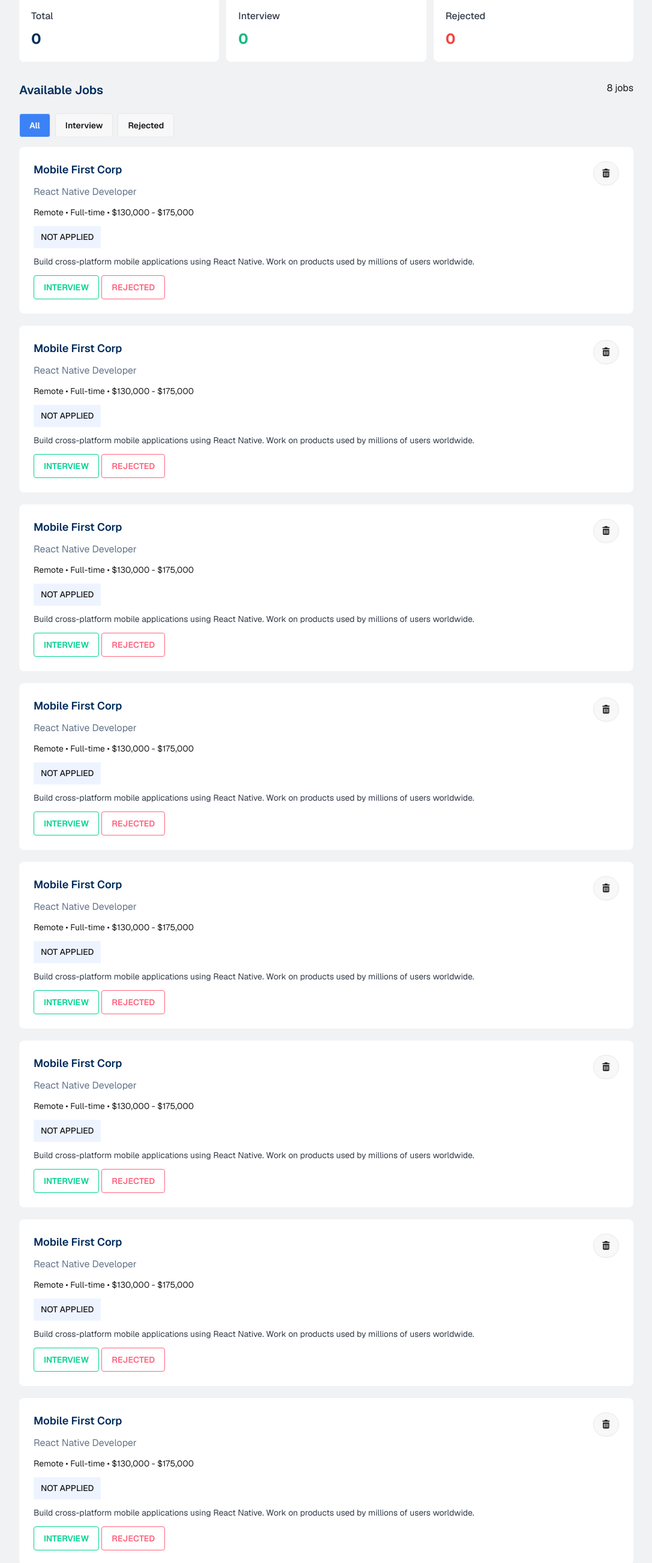
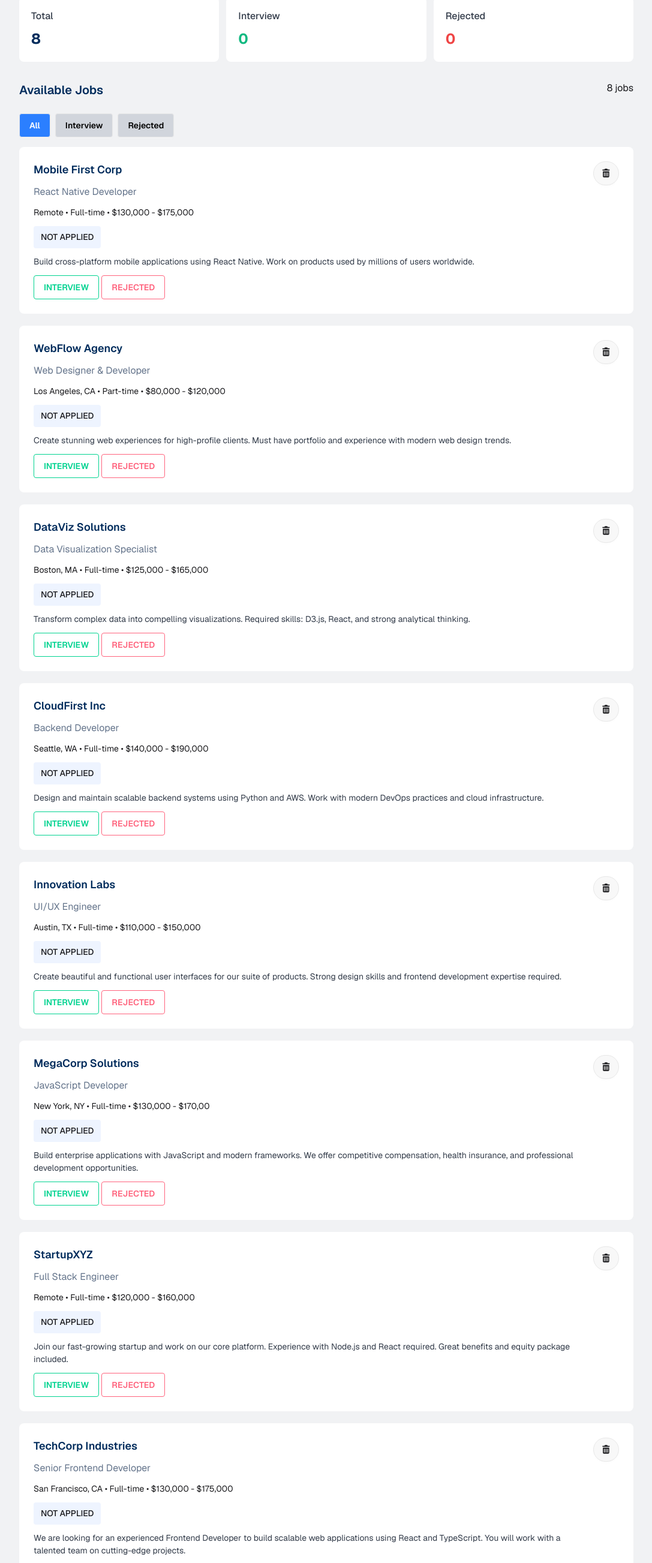
Before and after one commit to MRrana26/assignment-4, a plain HTML site: page index.html in a window 1280 px wide. Shown: the part 85-2691 px from the top of the page at 60% size, without its empty margins (96-1183 px from the left). Drawn offline with nearby package versions, Linux system fonts and the light colour scheme.

Commit message:
some update createElement and interview btn some responsive with some problem next time solve insha allah

```diff
--- a/index.html
+++ b/index.html
@@ -5,13 +5,17 @@
     <meta charset="UTF-8">
     <meta name="viewport" content="width=device-width, initial-scale=1.0">
     <title>Job Application Tracker</title>
+    <!-- fave icon -->
+     <link rel="shortcut icon" href="./assets/business_icon.png" type="image/x-icon">
 
     <!-- daisyui link and connect -->
     <link href="https://cdn.jsdelivr.net/npm/daisyui@5" rel="stylesheet" type="text/css" />
     <script src="https://cdn.jsdelivr.net/npm/@tailwindcss/browser@4"></script>
 
     <!-- font awesome -->
-    <link rel="stylesheet" href="https://cdnjs.cloudflare.com/ajax/libs/font-awesome/7.0.1/css/all.min.css" integrity="sha512-2SwdPD6INVrV/lHTZbO2nodKhrnDdJK9/kg2XD1r9uGqPo1cUbujc+IYdlYdEErWNu69gVcYgdxlmVmzTWnetw==" crossorigin="anonymous" referrerpolicy="no-referrer" />
+    <link rel="stylesheet" href="https://cdnjs.cloudflare.com/ajax/libs/font-awesome/7.0.1/css/all.min.css"
+        integrity="sha512-2SwdPD6INVrV/lHTZbO2nodKhrnDdJK9/kg2XD1r9uGqPo1cUbujc+IYdlYdEErWNu69gVcYgdxlmVmzTWnetw=="
+        crossorigin="anonymous" referrerpolicy="no-referrer" />
 
     <!-- google font Geist -->
     <link rel="preconnect" href="https://fonts.googleapis.com">
@@ -23,32 +27,28 @@
         * {
             font-family: "Geist", sans-serif;
         }
-
-        body {
-            background-color: #F1F2F4;
-        }
     </style>
 
 </head>
 
-<body>
+<body class="bg-[#F1F2F4]">
 
     <header class="container w-[80%] mx-auto py-4">
         <h2 class="text-[#002C5C] font-bold text-[32px]">Job Application Tracker</h2>
         <div class="container grid grid-cols-3 gap-3 pt-4">
             <div class="box bg-white p-5 rounded-lg">
                 <p class="text-[#323B49] font-medium pb-2">Total</p>
-                <h3 class="font-bold text-[#002C5C] text-[24px]">0</h3>
+                <h3 id="total" class="font-bold text-[#002C5C] text-[24px]">0</h3>
             </div>
 
             <div class="box bg-white p-5 rounded-lg">
                 <p class="text-[#323B49] font-medium pb-2">Interview</p>
-                <h3 class="font-bold text-[#10B981] text-[24px]">0</h3>
+                <h3 id="interview-count" class="font-bold text-[#10B981] text-[24px]">0</h3>
             </div>
 
             <div class="box bg-white p-5 rounded-lg">
                 <p class="text-[#323B49] font-medium pb-2">Rejected</p>
-                <h3 class="font-bold text-[#EF4444] text-[24px]">0</h3>
+                <h3 id="rejected-count" class="font-bold text-[#EF4444] text-[24px]">0</h3>
             </div>
         </div>
     </header>
@@ -59,22 +59,55 @@
                 <h1 class="text-[20px] font-semibold text-[#002C5C] mb-6">Available Jobs</h1>
                 <p>8 jobs</p>
             </div>
-            <div class="flex gap-2">
-                <button class="btn text-white bg-[#3B82F6]">All</button>
-                <button class="btn">Interview</button>
-                <button class="btn">Rejected</button>
+            <div id="toggleBtn" class="flex gap-2">
+                <button onclick="toggleStyle('allFilterBtn')" id="allFilterBtn" class="btn bg-blue-500 text-white">All</button>
+                <button onclick="toggleStyle('interviewFilterBtn')" id="interviewFilterBtn" class="btn bg-gray-300 text-black">Interview</button>
+                <button onclick="toggleStyle('rejectedFilterBtn')" id="rejectedFilterBtn" class="btn bg-gray-300 text-black">Rejected</button>
             </div>
         </section>
 
-        <section class="container space-y-5">
-                <div class="p-6 bg-white rounded-lg">
+        <section id="filtered-section">
+
+        </section>
+
+        <section class="bg-white rounded-[8px] py-28 mb-5 hidden">
+                <div class="mx-auto text-center space-y-2">
+                <div class="flex items-center justify-center">
+                    <img src="assets/doc_icon.png" alt="">
+                </div>
+                <h1 class="text-[#002C5C] font-semibold text-[24px]">No jobs available</h1>
+                <p class="text-[#64748B]">Check back soon for new job opportunities</p>
+            </div>
+        </section>
+
+
+        <section id="all-cards" class="container space-y-5">
+            <div class="p-6 bg-white rounded-lg hover:shadow shadow-teal-400">
                 <div class="flex justify-between">
                     <div class="space-y-3">
-                        <h3 class="text-[18px] font-semibold text-[#002C5C]">Mobile First Corp</h3>
-                        <p class="text-[#64748B]">React Native Developer</p>
-                        <p class="text=[#64748B] text-[14px]">Remote • Full-time • $130,000 - $175,000</p>
-                        <button class="bg-[#EEF4FF] text-[14px] font-medium py-2 px-3">NOT APPLIED</button>
-                        <p class="text-[#323B49] text-[14px]">Build cross-platform mobile applications using React Native. Work on products used by millions of users worldwide.</p>
+                        <h3 class="companyName text-[18px] font-semibold text-[#002C5C]">Mobile First Corp</h3>
+                        <p class="position text-[#64748B]">React Native Developer</p>
+                        <p class="salaryAndType text=[#64748B] text-[14px]">Remote • Full-time • $130,000 - $175,000</p>
+                        <button class="badgeBtn bg-[#EEF4FF] text-[14px] font-medium py-2 px-3 rounded-sm">NOT APPLIED</button>
+                        <p class="description text-[#323B49] text-[14px]">Build cross-platform mobile applications using React
+                            Native. Work on products used by millions of users worldwide.</p>
+                        <div class="">
+                            <button class="btn btn-outline btn-success">INTERVIEW</button>
+                            <button class="btn btn-outline btn-error">REJECTED</button>
+                        </div>
+                    </div>
+                    <div id="deleteBtn" class="btn rounded-full p-3"><i class="fa-solid fa-trash-can"></i></div>
+                </div>
+            </div>
+
+            <div class="p-6 bg-white rounded-lg hover:shadow shadow-teal-400">
+                <div class="flex justify-between">
+                    <div class="space-y-3">
+                        <h3 class="companyName text-[18px] font-semibold text-[#002C5C]">WebFlow Agency</h3>
+                        <p class="position text-[#64748B]">Web Designer & Developer</p>
+                        <p class="salaryAndType text=[#64748B] text-[14px]">Los Angeles, CA • Part-time • $80,000 - $120,000</p>
+                        <button class="badgeBtn bg-[#EEF4FF] text-[14px] font-medium py-2 px-3 rounded-sm">NOT APPLIED</button>
+                        <p class="description text-[#323B49] text-[14px]">Create stunning web experiences for high-profile clients. Must have portfolio and experience with modern web design trends.</p>
                         <div class="">
                             <button class="btn btn-outline btn-success">INTERVIEW</button>
                             <button class="btn btn-outline btn-error">REJECTED</button>
@@ -84,14 +117,14 @@
                 </div>
             </div>
 
-                <div class="p-6 bg-white rounded-lg">
+            <div class="p-6 bg-white rounded-lg hover:shadow shadow-teal-400">
                 <div class="flex justify-between">
                     <div class="space-y-3">
-                        <h3 class="text-[18px] font-semibold text-[#002C5C]">Mobile First Corp</h3>
-                        <p class="text-[#64748B]">React Native Developer</p>
-                        <p class="text=[#64748B] text-[14px]">Remote • Full-time • $130,000 - $175,000</p>
-                        <button class="bg-[#EEF4FF] text-[14px] font-medium py-2 px-3">NOT APPLIED</button>
-                        <p class="text-[#323B49] text-[14px]">Build cross-platform mobile applications using React Native. Work on products used by millions of users worldwide.</p>
+                        <h3 class="companyName text-[18px] font-semibold text-[#002C5C]">DataViz Solutions</h3>
+                        <p class="position text-[#64748B]">Data Visualization Specialist</p>
+                        <p class="salaryAndType text=[#64748B] text-[14px]">Boston, MA • Full-time • $125,000 - $165,000</p>
+                        <button class="badgeBtn bg-[#EEF4FF] text-[14px] font-medium py-2 px-3 rounded-sm">NOT APPLIED</button>
+                        <p class="description text-[#323B49] text-[14px]">Transform complex data into compelling visualizations. Required skills: D3.js, React, and strong analytical thinking.</p>
                         <div class="">
                             <button class="btn btn-outline btn-success">INTERVIEW</button>
                             <button class="btn btn-outline btn-error">REJECTED</button>
@@ -101,14 +134,14 @@
                 </div>
             </div>
 
-                <div class="p-6 bg-white rounded-lg">
+            <div class="p-6 bg-white rounded-lg hover:shadow shadow-teal-400">
                 <div class="flex justify-between">
                     <div class="space-y-3">
-                        <h3 class="text-[18px] font-semibold text-[#002C5C]">Mobile First Corp</h3>
-                        <p class="text-[#64748B]">React Native Developer</p>
-                        <p class="text=[#64748B] text-[14px]">Remote • Full-time • $130,000 - $175,000</p>
-                        <button class="bg-[#EEF4FF] text-[14px] font-medium py-2 px-3">NOT APPLIED</button>
-                        <p class="text-[#323B49] text-[14px]">Build cross-platform mobile applications using React Native. Work on products used by millions of users worldwide.</p>
+                        <h3 class="companyName text-[18px] font-semibold text-[#002C5C]">CloudFirst Inc</h3>
+                        <p class="position text-[#64748B]">Backend Developer</p>
+                        <p class="salaryAndType text=[#64748B] text-[14px]">Seattle, WA • Full-time • $140,000 - $190,000</p>
+                        <button class="badgeBtn bg-[#EEF4FF] text-[14px] font-medium py-2 px-3 rounded-sm">NOT APPLIED</button>
+                        <p class="description text-[#323B49] text-[14px]">Design and maintain scalable backend systems using Python and AWS. Work with modern DevOps practices and cloud infrastructure.</p>
                         <div class="">
                             <button class="btn btn-outline btn-success">INTERVIEW</button>
                             <button class="btn btn-outline btn-error">REJECTED</button>
@@ -118,14 +151,14 @@
                 </div>
             </div>
 
-                <div class="p-6 bg-white rounded-lg">
+            <div class="p-6 bg-white rounded-lg hover:shadow shadow-teal-400">
                 <div class="flex justify-between">
                     <div class="space-y-3">
-                        <h3 class="text-[18px] font-semibold text-[#002C5C]">Mobile First Corp</h3>
-                        <p class="text-[#64748B]">React Native Developer</p>
-                        <p class="text=[#64748B] text-[14px]">Remote • Full-time • $130,000 - $175,000</p>
-                        <button class="bg-[#EEF4FF] text-[14px] font-medium py-2 px-3">NOT APPLIED</button>
-                        <p class="text-[#323B49] text-[14px]">Build cross-platform mobile applications using React Native. Work on products used by millions of users worldwide.</p>
+                        <h3 class="companyName text-[18px] font-semibold text-[#002C5C]">Innovation Labs</h3>
+                        <p class="position text-[#64748B]">UI/UX Engineer</p>
+                        <p class="salaryAndType text=[#64748B] text-[14px]">Austin, TX • Full-time • $110,000 - $150,000</p>
+                        <button class="badgeBtn bg-[#EEF4FF] text-[14px] font-medium py-2 px-3 rounded-sm">NOT APPLIED</button>
+                        <p class="description text-[#323B49] text-[14px]">Create beautiful and functional user interfaces for our suite of products. Strong design skills and frontend development expertise required.</p>
                         <div class="">
                             <button class="btn btn-outline btn-success">INTERVIEW</button>
                             <button class="btn btn-outline btn-error">REJECTED</button>
@@ -135,14 +168,14 @@
                 </div>
             </div>
 
-                <div class="p-6 bg-white rounded-lg">
+            <div class="p-6 bg-white rounded-lg hover:shadow shadow-teal-400">
                 <div class="flex justify-between">
                     <div class="space-y-3">
-                        <h3 class="text-[18px] font-semibold text-[#002C5C]">Mobile First Corp</h3>
-                        <p class="text-[#64748B]">React Native Developer</p>
-                        <p class="text=[#64748B] text-[14px]">Remote • Full-time • $130,000 - $175,000</p>
-                        <button class="bg-[#EEF4FF] text-[14px] font-medium py-2 px-3">NOT APPLIED</button>
-                        <p class="text-[#323B49] text-[14px]">Build cross-platform mobile applications using React Native. Work on products used by millions of users worldwide.</p>
+                        <h3 class="companyName text-[18px] font-semibold text-[#002C5C]">MegaCorp Solutions</h3>
+                        <p class="position text-[#64748B]">JavaScript Developer</p>
+                        <p class="salaryAndType text=[#64748B] text-[14px]">New York, NY • Full-time • $130,000 - $170,00</p>
+                        <button class="badgeBtn bg-[#EEF4FF] text-[14px] font-medium py-2 px-3 rounded-sm">NOT APPLIED</button>
+                        <p class="description text-[#323B49] text-[14px]">Build enterprise applications with JavaScript and modern frameworks. We offer competitive compensation, health insurance, and professional development opportunities.</p>
                         <div class="">
                             <button class="btn btn-outline btn-success">INTERVIEW</button>
                             <button class="btn btn-outline btn-error">REJECTED</button>
@@ -152,14 +185,14 @@
                 </div>
             </div>
 
-                <div class="p-6 bg-white rounded-lg">
+            <div class="p-6 bg-white rounded-lg hover:shadow shadow-teal-400">
                 <div class="flex justify-between">
                     <div class="space-y-3">
-                        <h3 class="text-[18px] font-semibold text-[#002C5C]">Mobile First Corp</h3>
-                        <p class="text-[#64748B]">React Native Developer</p>
-                        <p class="text=[#64748B] text-[14px]">Remote • Full-time • $130,000 - $175,000</p>
-                        <button class="bg-[#EEF4FF] text-[14px] font-medium py-2 px-3">NOT APPLIED</button>
-                        <p class="text-[#323B49] text-[14px]">Build cross-platform mobile applications using React Native. Work on products used by millions of users worldwide.</p>
+                        <h3 class="companyName text-[18px] font-semibold text-[#002C5C]">StartupXYZ</h3>
+                        <p class="position text-[#64748B]">Full Stack Engineer</p>
+                        <p class="salaryAndType text=[#64748B] text-[14px]">Remote • Full-time • $120,000 - $160,000</p>
+                        <button class="badgeBtn bg-[#EEF4FF] text-[14px] font-medium py-2 px-3 rounded-sm">NOT APPLIED</button>
+                        <p class="description text-[#323B49] text-[14px]">Join our fast-growing startup and work on our core platform. Experience with Node.js and React required. Great benefits and equity package included.</p>
                         <div class="">
                             <button class="btn btn-outline btn-success">INTERVIEW</button>
                             <button class="btn btn-outline btn-error">REJECTED</button>
@@ -169,14 +202,14 @@
                 </div>
             </div>
 
-                <div class="p-6 bg-white rounded-lg">
+            <div class="p-6 bg-white rounded-lg hover:shadow shadow-teal-400 mb-10">
                 <div class="flex justify-between">
                     <div class="space-y-3">
-                        <h3 class="text-[18px] font-semibold text-[#002C5C]">Mobile First Corp</h3>
-                        <p class="text-[#64748B]">React Native Developer</p>
-                        <p class="text=[#64748B] text-[14px]">Remote • Full-time • $130,000 - $175,000</p>
-                        <button class="bg-[#EEF4FF] text-[14px] font-medium py-2 px-3">NOT APPLIED</button>
-                        <p class="text-[#323B49] text-[14px]">Build cross-platform mobile applications using React Native. Work on products used by millions of users worldwide.</p>
+                        <h3 class="companyName text-[18px] font-semibold text-[#002C5C]">TechCorp Industries</h3>
+                        <p class="position text-[#64748B]">Senior Frontend Developer</p>
+                        <p class="salaryAndType text=[#64748B] text-[14px]">San Francisco, CA • Full-time • $130,000 - $175,000</p>
+                        <button class="badgeBtn bg-[#EEF4FF] text-[14px] font-medium py-2 px-3 rounded-sm">NOT APPLIED</button>
+                        <p class="description text-[#323B49] text-[14px]">We are looking for an experienced Frontend Developer to build scalable web applications using React and TypeScript. You will work with a talented team on cutting-edge projects.</p>
                         <div class="">
                             <button class="btn btn-outline btn-success">INTERVIEW</button>
                             <button class="btn btn-outline btn-error">REJECTED</button>
@@ -186,27 +219,10 @@
                 </div>
             </div>
 
-                <div class="p-6 bg-white rounded-lg">
-                    <div class="flex justify-between">
-                    <div class="space-y-3">
-                        <h3 class="text-[18px] font-semibold text-[#002C5C]">Mobile First Corp</h3>
-                        <p class="text-[#64748B]">React Native Developer</p>
-                        <p class="text=[#64748B] text-[14px]">Remote • Full-time • $130,000 - $175,000</p>
-                        <button class="bg-[#EEF4FF] text-[14px] font-medium py-2 px-3">NOT APPLIED</button>
-                        <p class="text-[#323B49] text-[14px]">Build cross-platform mobile applications using React Native. Work on products used by millions of users worldwide.</p>
-                        <div class="">
-                            <button class="btn btn-outline btn-success">INTERVIEW</button>
-                            <button class="btn btn-outline btn-error">REJECTED</button>
-                        </div>
-                    </div>
-                    <div class="btn rounded-full p-3"><i class="fa-solid fa-trash-can"></i></div>
-                </div>
-                </div>
-
-
         </section>
     </main>
 
+    <script src="/script.js"></script>
 </body>
 
 </html>
--- a/script.js
+++ b/script.js
@@ -0,0 +1,94 @@
+let interviewList = [];
+let rejectedList = [];
+
+let totalCount = document.getElementById('total');
+let interviewCount = document.getElementById('interview-count');
+let rejectedCount = document.getElementById('rejected-count');
+
+const allFilterBtn = document.getElementById('allFilterBtn');
+const interviewFilterBtn = document.getElementById('interviewFilterBtn');
+const rejectedFilterBtn = document.getElementById('rejectedFilterBtn');
+
+const allCards = document.getElementById('all-cards');
+const filteredSection = document.getElementById('filtered-section');
+
+function calculateCount() {
+    totalCount.innerText = allCards.children.length;
+    interviewCount.innerText = interviewList.length;
+    rejectedCount.innerText = rejectedList.length;
+}
+
+calculateCount();
+
+function toggleStyle(id) {
+    allFilterBtn.classList.add('bg-gray-300', 'text-black');
+    interviewFilterBtn.classList.add('bg-gray-300', 'text-black');
+    rejectedFilterBtn.classList.add('bg-gray-300', 'text-black');
+
+    allFilterBtn.classList.remove('bg-blue-500', 'text-white');
+    interviewFilterBtn.classList.remove('bg-blue-500', 'text-white');
+    rejectedFilterBtn.classList.remove('bg-blue-500', 'text-white');
+
+    const selected = document.getElementById(id);
+
+    selected.classList.remove('bg-gray-300', 'text-black');
+    selected.classList.add('bg-blue-500', 'text-white');
+}
+
+allCards.addEventListener('click', function (event) {
+
+    if (event.target.classList.contains('btn-success')) {
+        const parentNode = event.target.parentNode.parentNode;
+        const companyName = parentNode.querySelector('.companyName').innerText;
+        const position = parentNode.querySelector('.position').innerText;
+        const salaryAndType = parentNode.querySelector('.salaryAndType').innerText;
+        const badgeBtn = parentNode.querySelector('.badgeBtn').innerText;
+        const description = parentNode.querySelector('.description').innerText;
+
+        const cardInfo = {
+            companyName,
+            position,
+            salaryAndType,
+            badgeBtn,
+            description
+        }
+
+        const companyNameExist = interviewList.find(item => item.companyName == cardInfo.companyName);
+        parentNode.querySelector('.badgeBtn').innerText = 'Interview';
+        if (!companyNameExist) {
+            interviewList.push(cardInfo);
+
+        }
+        renderInterview();
+    }
+});
+
+function renderInterview() {
+    filteredSection.innerHTML = ''
+
+    for (let interview of interviewList) {
+        console.log(interview)
+        let div = document.createElement('div');
+        div.className = 'p-6 bg-white rounded-lg hover:shadow shadow-teal-400';
+
+        div.innerHTML = `
+            <div class="flex justify-between">
+                    <div class="space-y-3">
+                        <h3 class="companyName text-[18px] font-semibold text-[#002C5C]">Mobile First Corp</h3>
+                        <p class="position text-[#64748B]">React Native Developer</p>
+                        <p class="salaryAndType text=[#64748B] text-[14px]">Remote • Full-time • $130,000 - $175,000</p>
+                        <button class="badgeBtn bg-[#EEF4FF] text-[14px] font-medium py-2 px-3 rounded-sm">NOT APPLIED</button>
+                        <p class="description text-[#323B49] text-[14px]">Build cross-platform mobile applications using React
+                            Native. Work on products used by millions of users worldwide.</p>
+                        <div class="">
+                            <button class="btn btn-outline btn-success">INTERVIEW</button>
+                            <button class="btn btn-outline btn-error">REJECTED</button>
+                        </div>
+                    </div>
+                    <div id="deleteBtn" class="btn rounded-full p-3"><i class="fa-solid fa-trash-can"></i></div>
+                </div>
+        `
+
+        filteredSection.appendChild(div);
+    }
+}
```
Also changed, not shown: assets/business_icon.png (added), assets/doc_icon.png (added). Lines whose indentation alone changed are shown as unchanged.
